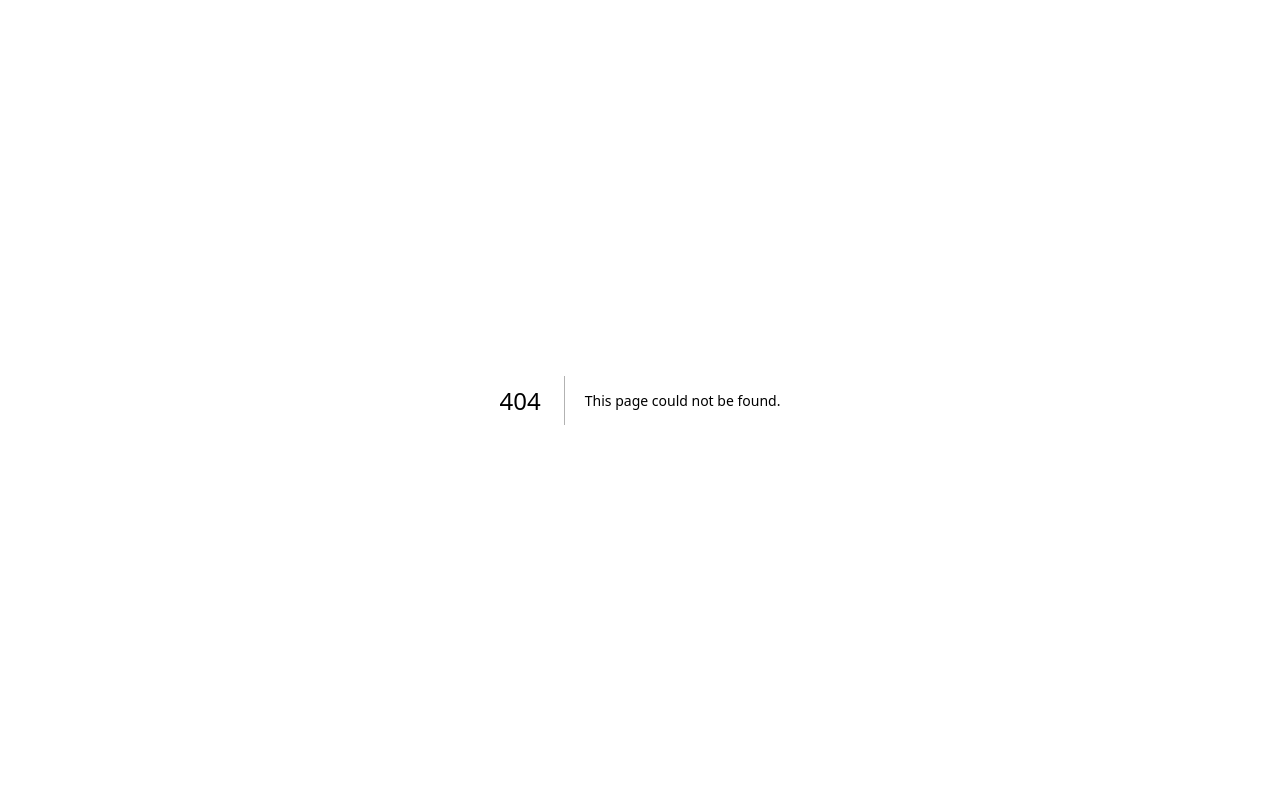
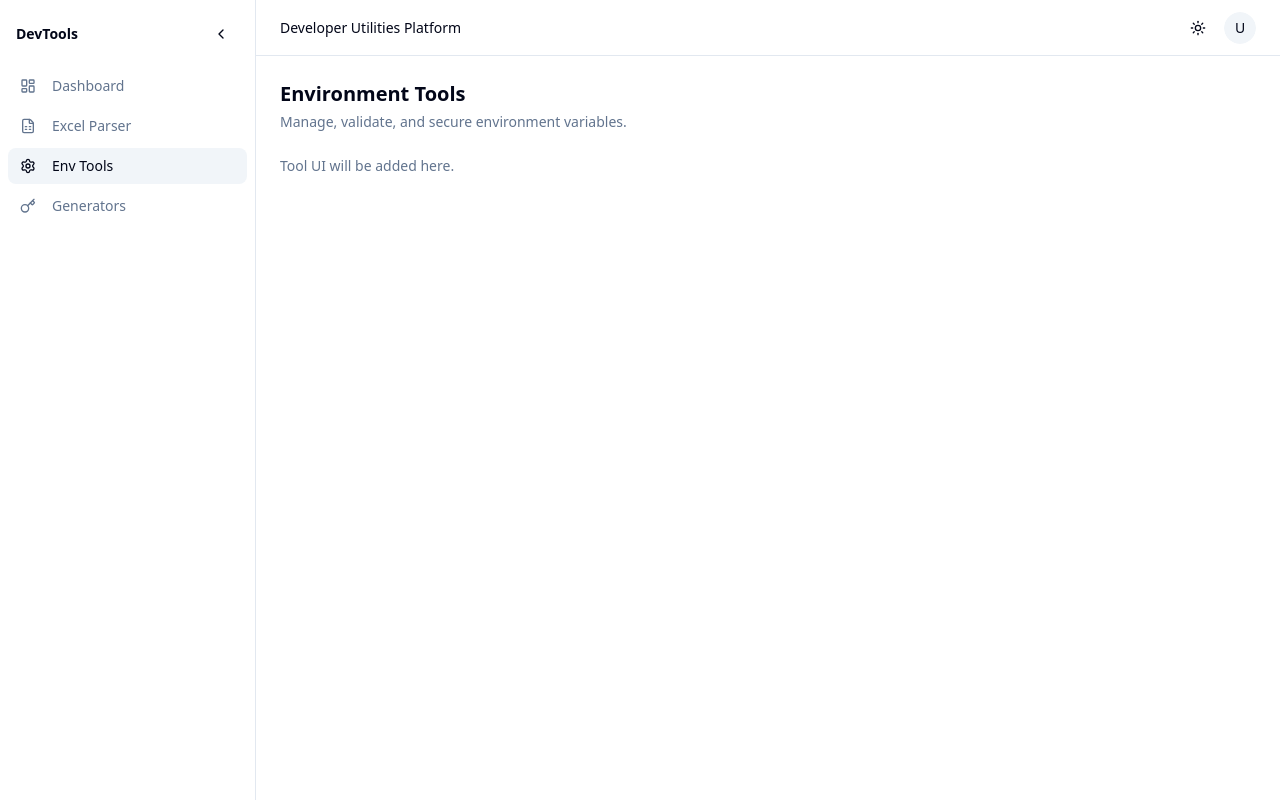
Before and after one commit to nabeelnaeem/devtools-dashboard, a Next.js app: page /dashboard/env-tools in a window 1280 px wide. Before the commit this address had no page. Built offline with nearby package versions, Linux system fonts and the light colour scheme.

Commit message:
Added page shells for excel-parser, env-tools, generators

```diff
--- /dev/null
+++ b/app/dashboard/env-tools/page.tsx
@@ -0,0 +1,15 @@
+import DashboardLayout from "@/components/layout/dashboard-layout";
+import PageHeader from "@/components/page/page-header";
+
+export default function EnvToolsPage() {
+  return (
+    <DashboardLayout>
+      <PageHeader
+        title="Environment Tools"
+        description="Manage, validate, and secure environment variables."
+      />
+
+      <div className="text-sm text-muted-foreground">Tool UI will be added here.</div>
+    </DashboardLayout>
+  );
+}
--- /dev/null
+++ b/app/dashboard/excel-parser/page.tsx
@@ -0,0 +1,12 @@
+import DashboardLayout from "@/components/layout/dashboard-layout";
+import PageHeader from "@/components/page/page-header";
+
+export default function ExcelPage() {
+  return (
+    <DashboardLayout>
+      <PageHeader title="Excel Parser" description="Convert Excel files into structured JSON." />
+
+      <div className="text-sm text-muted-foreground">Tool UI will be added here.</div>
+    </DashboardLayout>
+  );
+}
--- /dev/null
+++ b/app/dashboard/generators/page.tsx
@@ -0,0 +1,12 @@
+import DashboardLayout from "@/components/layout/dashboard-layout";
+import PageHeader from "@/components/page/page-header";
+
+export default function GeneratorsPage() {
+  return (
+    <DashboardLayout>
+      <PageHeader title="Generators" description="Generate UUIDs, keys, and other utilities." />
+
+      <div className="text-sm text-muted-foreground">Tool UI will be added here.</div>
+    </DashboardLayout>
+  );
+}
```
